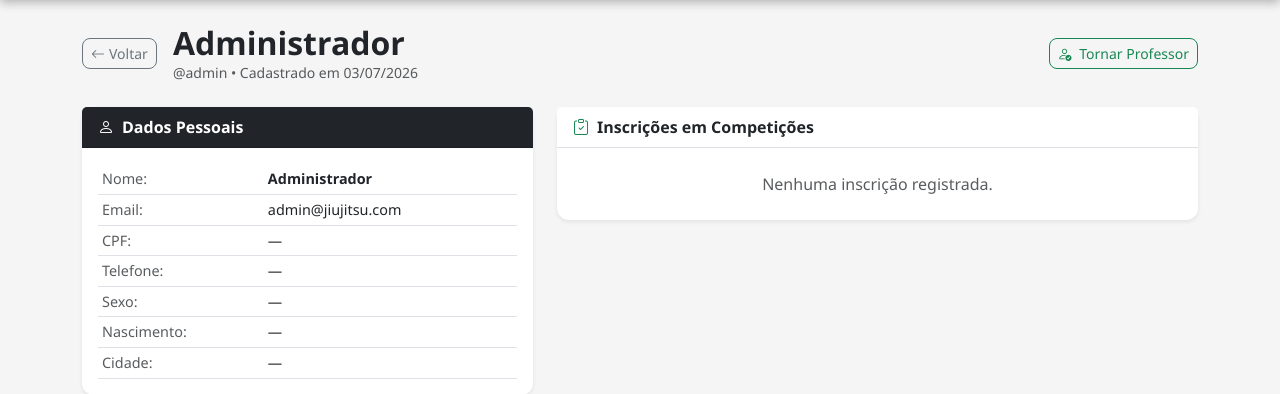
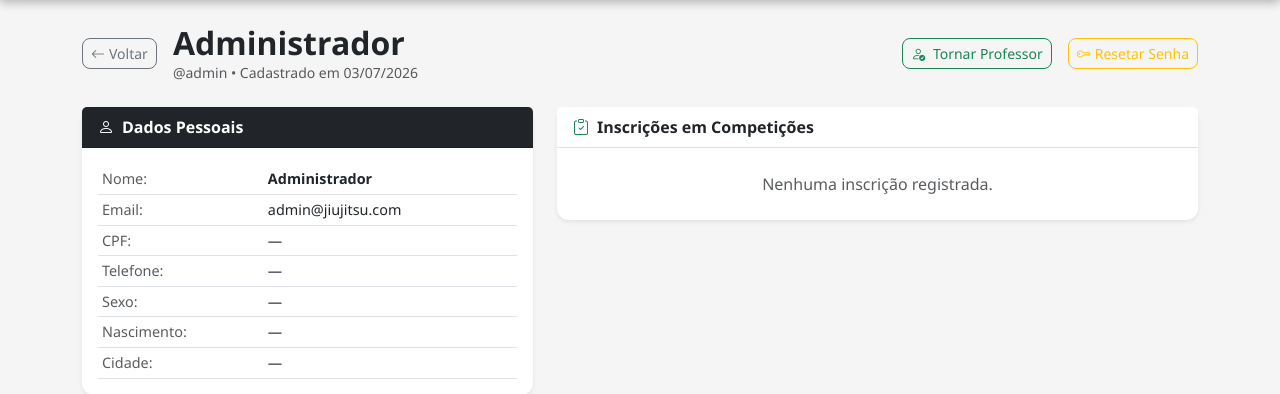
Before and after one commit to sheltovisck/jiujitsu-sistema, a Flask app: page /admin/aluno/1 in a window 1280 px wide. Shown: the part 64-458 px from the top of the page. Run offline with Flask 3, Linux system fonts and the light colour scheme; a user stored in the database is signed in.

Commit message:
Adiciona reset de senha de usuário pelo admin
Admin pode redefinir a senha de um aluno na página de detalhes; a
nova senha gerada é enviada por e-mail, com fallback exibindo a senha
via flash caso o envio falhe.

Co-Authored-By: Claude Sonnet 5 <noreply@anthropic.com>
Claude-Session: https://claude.ai/code/session_01QtbXaqZQTLgUud7e779KtA

```diff
--- a/app.py
+++ b/app.py
@@ -7,6 +7,8 @@ from models import (
     GrupoPeso, TempoCategoria, calcular_categoria_peso, ORDEM_CATEGORIAS_PESO,
 )
 import os
+import secrets
+import string
 
 app = Flask(__name__)
 app.config["SECRET_KEY"] = "jiujitsu-key-2024"
@@ -63,6 +65,26 @@ def enviar_email_inscricao(user, competicao):
         mail.send(msg)
     except Exception:
         pass
+
+
+def enviar_email_senha_resetada(user, nova_senha):
+    try:
+        if not _configurar_mail():
+            return False
+        msg = Message(
+            subject="Sua senha foi redefinida - JJ System",
+            recipients=[user.email],
+            html=render_template("emails/senha_resetada.html", user=user, nova_senha=nova_senha)
+        )
+        mail.send(msg)
+        return True
+    except Exception:
+        return False
+
+
+def gerar_senha_temporaria(tamanho=10):
+    alfabeto = string.ascii_letters + string.digits
+    return "".join(secrets.choice(alfabeto) for _ in range(tamanho))
 
 login_manager = LoginManager()
 login_manager.init_app(app)
@@ -889,6 +911,21 @@ def admin_toggle_professor_user(user_id):
     return redirect(url_for("admin_aluno_detalhe", user_id=user_id))
 
 
+@app.route("/admin/aluno/<int:user_id>/resetar-senha", methods=["POST"])
+@login_required
+@admin_required
+def admin_resetar_senha(user_id):
+    aluno = User.query.get_or_404(user_id)
+    nova_senha = gerar_senha_temporaria()
+    aluno.set_password(nova_senha)
+    db.session.commit()
+    if enviar_email_senha_resetada(aluno, nova_senha):
+        flash(f"Senha de {aluno.nome_completo or aluno.username} redefinida. Um e-mail foi enviado para {aluno.email}.", "success")
+    else:
+        flash(f"Senha de {aluno.nome_completo or aluno.username} redefinida para: {nova_senha} (nao foi possivel enviar o e-mail, informe ao usuario manualmente).", "warning")
+    return redirect(url_for("admin_aluno_detalhe", user_id=user_id))
+
+
 @app.route("/admin/configuracoes", methods=["GET", "POST"])
 @login_required
 @admin_required
--- a/templates/admin/aluno_detalhe.html
+++ b/templates/admin/aluno_detalhe.html
@@ -17,6 +17,12 @@
         <button type="submit" class="btn btn-sm {% if aluno.is_professor %}btn-outline-danger{% else %}btn-outline-success{% endif %}">
             <i class="bi bi-person-{% if aluno.is_professor %}dash{% else %}check{% endif %} me-1"></i>
             {% if aluno.is_professor %}Remover Professor{% else %}Tornar Professor{% endif %}
+        </button>
+    </form>
+    <form method="POST" action="{{ url_for('admin_resetar_senha', user_id=aluno.id) }}"
+          onsubmit="return confirm('Redefinir a senha de {{ aluno.nome_completo or aluno.username }}? Uma nova senha sera gerada e enviada por e-mail.')">
+        <button type="submit" class="btn btn-sm btn-outline-warning">
+            <i class="bi bi-key me-1"></i>Resetar Senha
         </button>
     </form>
 </div>
```
Also changed, not shown: templates/emails/senha_resetada.html (added, +28 -0 lines).
